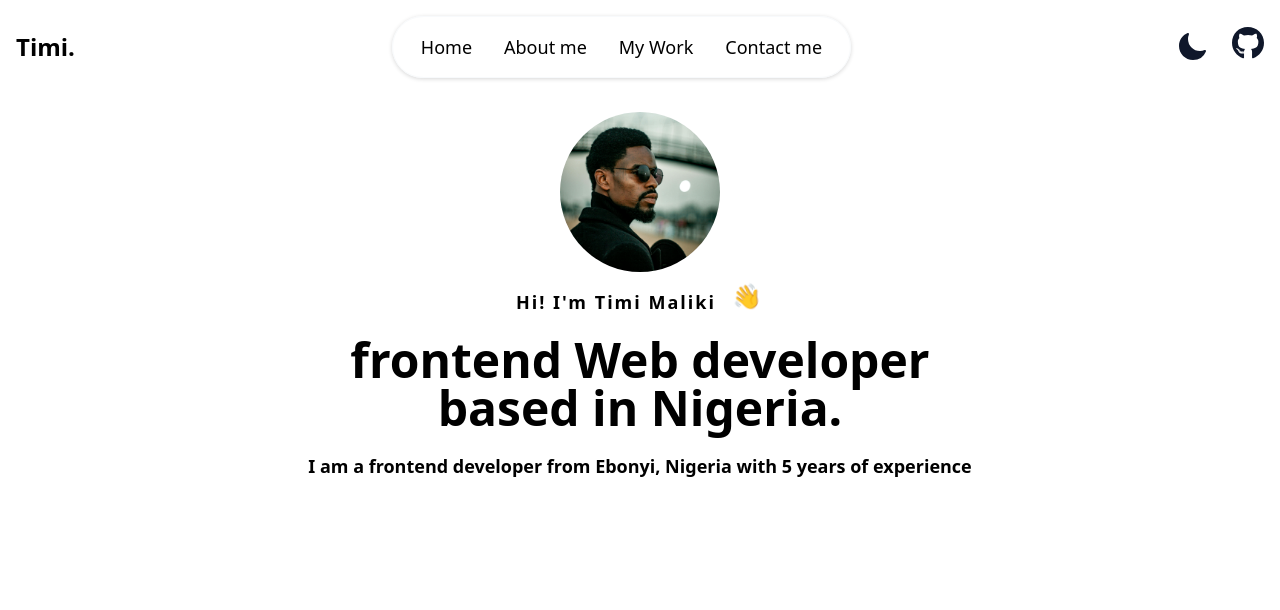
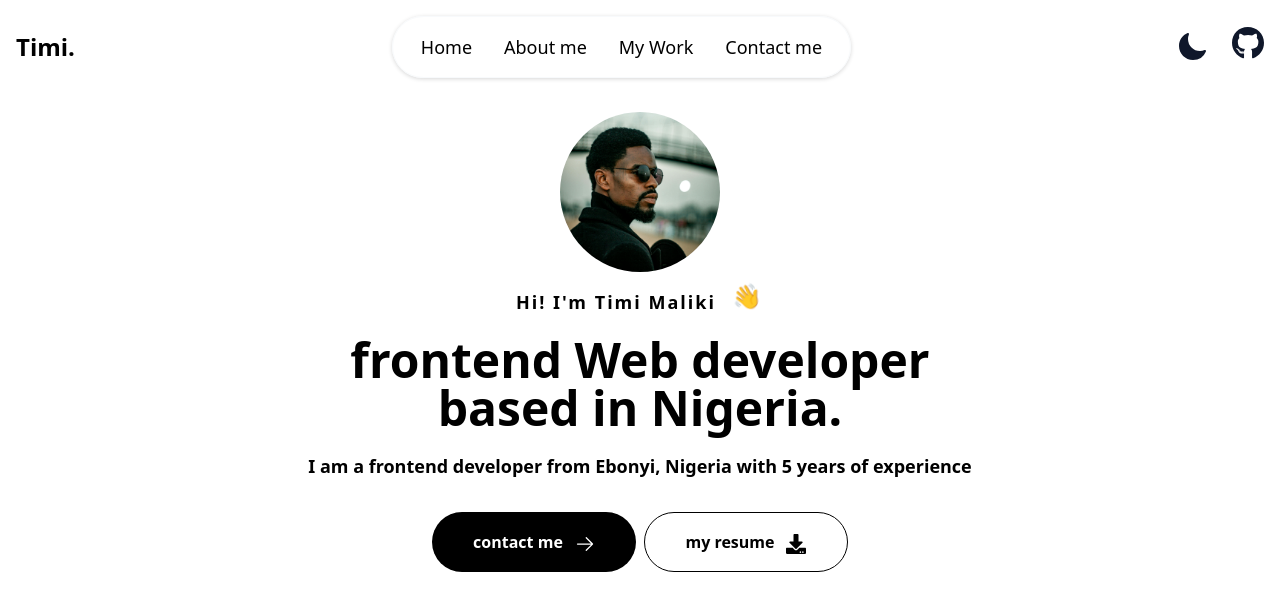
Before and after one commit to TimiMaliki/Timi, a React (Create React App) app: page / in a window 1280 px wide. Shown: the top 610 px of the page. Built offline with nearby package versions, Linux system fonts and the light colour scheme.

Commit message:
introduction

```diff
--- a/src/App.css
+++ b/src/App.css
@@ -1,32 +1,3 @@
-.App {
-  text-align: center;
-}
-
-.App-logo {
-  height: 40vmin;
-  pointer-events: none;
-}
-
-@media (prefers-reduced-motion: no-preference) {
-  .App-logo {
-    animation: App-logo-spin infinite 20s linear;
-  }
-}
-
-.App-header {
-  background-color: #282c34;
-  min-height: 100vh;
-  display: flex;
-  flex-direction: column;
-  align-items: center;
-  justify-content: center;
-  font-size: calc(10px + 2vmin);
-  color: white;
-}
-
-.App-link {
-  color: #61dafb;
-}
 
 @keyframes App-logo-spin {
   from {
--- a/src/components/buttons.jsx
+++ b/src/components/buttons.jsx
@@ -0,0 +1,14 @@
+const Buttons = ({ icons, text, color, textColor }) => {
+  return (
+    <button
+      className={`w-[204px] h-[60px]  rounded-full  gap-4 ${color} ${textColor}`}
+    >
+      <div className="flex justify-center text-center align-middle font-bold gap-3">
+        {text}
+        {icons}
+      </div>
+    </button>
+  );
+};
+
+export default Buttons;
--- a/src/sections/HeroSection.jsx
+++ b/src/sections/HeroSection.jsx
@@ -1,5 +1,7 @@
-import { HandRaisedIcon } from "@heroicons/react/24/solid";
+import {ArrowRightIcon } from "@heroicons/react/24/solid";
+import Buttons from "../components/buttons";
 import myPic from "../img/pexels-almustapha-adam-1663967297-30159714.jpg";
+import { FaDownload, FaFileDownload } from "react-icons/fa";
 
 const Hero = () => {
   return (
@@ -25,8 +27,13 @@ const Hero = () => {
         <h4>frontend Web developer </h4>
         <h4>based in Nigeria.</h4>
       </div>
-      <div className="intro">
+      <div className="intro mb-8">
        <h4 className="text-lg font-bold">I am a frontend developer from Ebonyi, Nigeria with 5 years of experience</h4>
+      </div>
+
+      <div className="btns flex justify-center gap-2">
+        <Buttons color={"bg-black"} textColor={"text-white"} icons={<ArrowRightIcon className="w-5 h-5 mt-1"/>} text={"contact me"}/>
+        <Buttons color={"border border-black"} textColor={"text-black"} icons={<FaDownload  className="w-5 h-5 mt-1"/>} text={"my resume"}/>
       </div>
     </div>
   );
```
